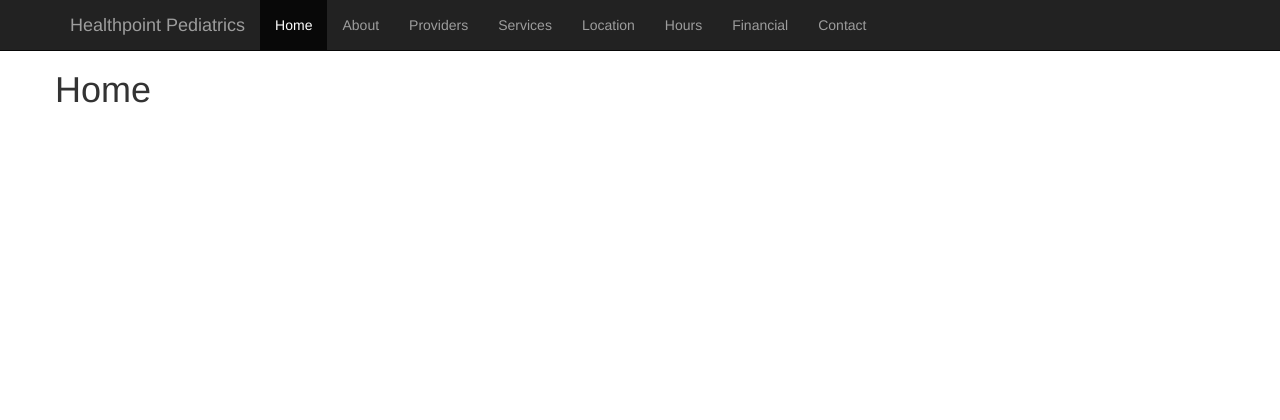
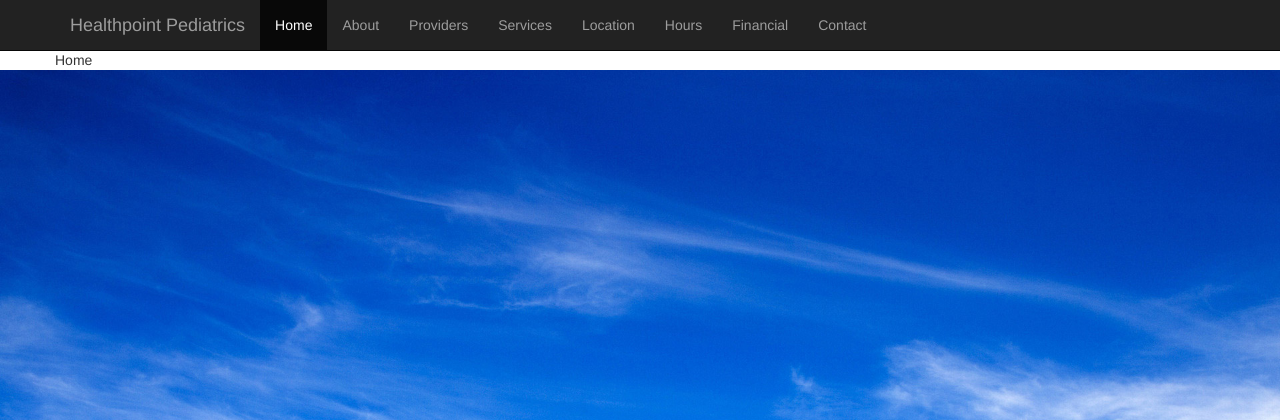
Before and after one commit to healthpoint/healthpoint_website_main, a Django app: page / in a window 1280 px wide. Shown: the top 420 px of the page. Run offline with Django 3.2, Linux system fonts and the light colour scheme; some libraries are stand-ins or nearby versions.

Commit message:
Add background picture to home location

```diff
--- a/healthpoint_pediatrics/static/css/styles.css
+++ b/healthpoint_pediatrics/static/css/styles.css
@@ -1,3 +1,22 @@
 body {
   padding-top: 50px;
 }
+
+html {
+    background-repeat: no-repeat;
+    background-position: center center;
+    background-attachment: fixed;
+    -webkit-background-size: cover;
+    -moz-background-size: cover;
+    -o-background-size: cover;
+    background-size: cover;
+}
+
+.wrapper-home {
+    background-image: url(/static/img/home.jpg);
+}
+
+.wrapper-location {
+    background: #f0d79f;
+    background-image: url(/static/img/location.jpg);
+}
--- a/healthpoint_pediatrics/templates/base.html
+++ b/healthpoint_pediatrics/templates/base.html
@@ -1,7 +1,7 @@
 {% load staticfiles %}
 
 <!DOCTYPE html>
-<html lang="en">
+<html lang="en" class="wrapper-{{page}}">
   <head>
     <meta charset="utf-8">
     <meta http-equiv="X-UA-Compatible" content="IE=edge">
@@ -10,7 +10,7 @@
     <meta name="description" content="">
     <meta name="author" content="">
 
-    <title>{{ title }}</title>
+    <title>{{ title | capfirst }}</title>
 
     <!-- Bootstrap core CSS -->
     <link href="{% static 'css/bootstrap.css' %}" rel="stylesheet">
@@ -46,11 +46,9 @@
         </div><!--/.nav-collapse -->
       </div>
     </nav>
-
     <div class="container">
       {% block content %}{% endblock %}
     </div><!-- /.container -->
-
 
     <!-- Bootstrap core JavaScript
     ================================================== -->
--- a/healthpoint_pediatrics/templates/includes/home.html
+++ b/healthpoint_pediatrics/templates/includes/home.html
@@ -1 +1 @@
-<h1>{{ page | capfirst }}</h1>
+{{ page | capfirst }}
--- a/healthpoint_pediatrics/templates/includes/location.html
+++ b/healthpoint_pediatrics/templates/includes/location.html
@@ -1 +1 @@
-<h1>{{ page | capfirst }}</h1>
+{{ page | capfirst }}
```
Also changed, not shown: healthpoint_pediatrics/static/img/home.jpg (added), healthpoint_pediatrics/static/img/location.jpg (added).
